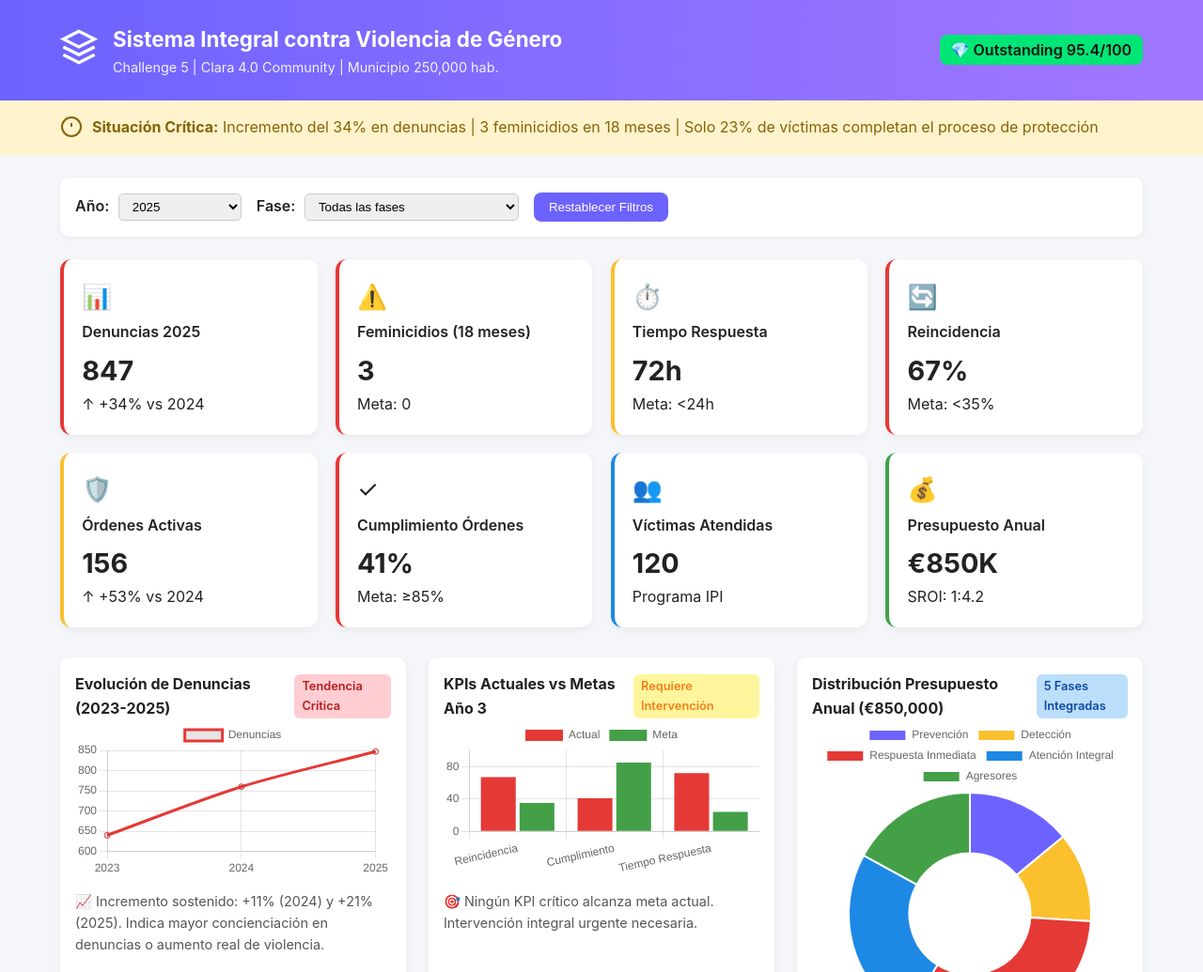
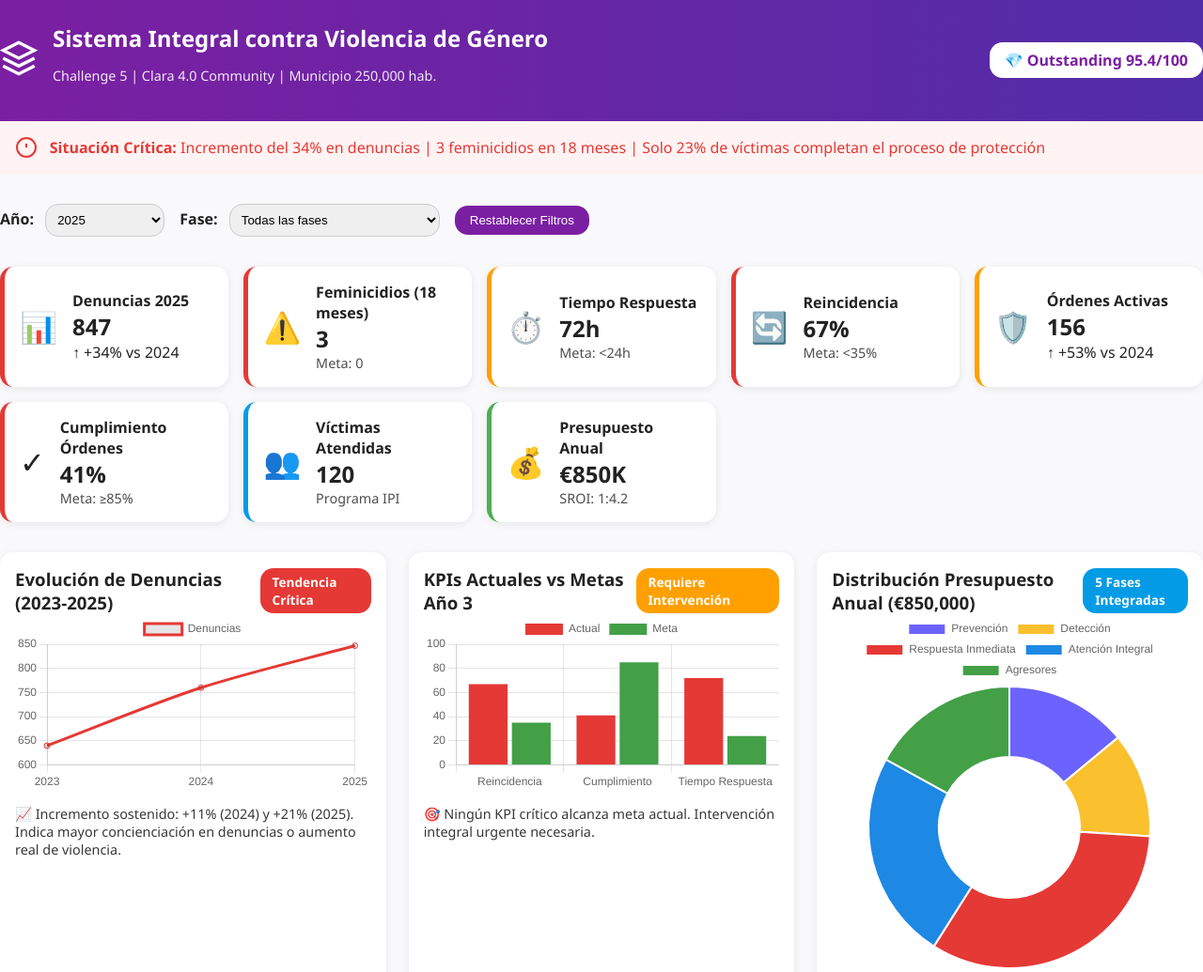
Before and after one commit to carmenmanzanoest-ship-it/clara-4-community-challenges, a plain HTML site: page index.html in a window 1280 px wide. Shown: the top 1035 px of the page at 94% size. Drawn offline with nearby package versions, Linux system fonts and the light colour scheme; files that its build step writes are made by us from their sources; files whose address does not match are found by name.

Commit message:
Update style.css

```diff
--- a/challenge-05-dashboard/style.css
+++ b/challenge-05-dashboard/style.css
@@ -1,28 +1,35 @@
-/* ==== General Reset ==== */
-* {
-  margin: 0;
-  padding: 0;
-  box-sizing: border-box;
+/* ============================================================
+   Clara 4.0 Community - Dashboard Challenge 5
+   Sistema Integral contra Violencia de Género
+   ============================================================ */
+
+:root {
+    --color-primary: #7b1fa2;
+    --color-secondary: #e1bee7;
+    --color-bg: #f9f9fb;
+    --color-text: #222;
+    --color-success: #4caf50;
+    --color-warning: #ffa000;
+    --color-critical: #e53935;
+    --color-info: #039be5;
+    --radius: 14px;
+    --shadow: 0 2px 8px rgba(0, 0, 0, 0.08);
+    --font-main: 'Segoe UI', Roboto, sans-serif;
 }
 
 body {
-  font-family: 'Inter', system-ui, sans-serif;
-  background-color: #f5f6fa;
-  color: #222;
-  line-height: 1.6;
+    font-family: var(--font-main);
+    margin: 0;
+    background: var(--color-bg);
+    color: var(--color-text);
 }
 
-/* ==== Header ==== */
+/* ---------------- Header ---------------- */
 .dashboard-header {
-  background: linear-gradient(90deg, #6c63ff, #a277ff);
-  color: #fff;
+    background: linear-gradient(90deg, var(--color-primary), #512da8);
+    color: white;
     padding: 1.5rem 0;
-  box-shadow: 0 4px 10px rgba(0,0,0,0.1);
-}
-
-.dashboard-header .container {
-  width: 90%;
-  margin: auto;
+    box-shadow: var(--shadow);
 }
 
 .header-content {
@@ -38,12 +45,9 @@ body {
     gap: 1rem;
 }
 
-.header-left .logo {
-  color: #fff;
-}
-
 .header-text h1 {
-  font-size: 1.4rem;
+    font-size: 1.5rem;
+    margin: 0;
 }
 
 .subtitle {
@@ -51,121 +55,113 @@ body {
     opacity: 0.9;
 }
 
-.status-badge {
-  font-size: 1rem;
+.badge {
+    padding: 0.5rem 1rem;
+    border-radius: var(--radius);
+    font-weight: bold;
 }
 
 .badge-outstanding {
-  background: #00e676;
-  color: #111;
-  padding: 6px 12px;
-  border-radius: 8px;
-  font-weight: 600;
+    background: #fff;
+    color: var(--color-primary);
 }
 
-/* ==== Alerts ==== */
+/* ---------------- Alerts ---------------- */
 .alerts-section {
-  background: #fff3cd;
-  padding: 1rem 0;
-  border-bottom: 1px solid #ffeeba;
+    background: #fff3f3;
+    padding: 1rem;
 }
 
 .alert {
     display: flex;
-  align-items: flex-start;
-  gap: 10px;
-  color: #856404;
-  width: 90%;
-  margin: auto;
+    align-items: center;
+    gap: 0.8rem;
+    font-weight: 500;
+    color: var(--color-critical);
 }
 
-/* ==== Filters ==== */
+/* ---------------- Filters ---------------- */
 .filters-section {
     display: flex;
+    flex-wrap: wrap;
+    gap: 1rem;
+    margin: 2rem 0;
     align-items: center;
-  gap: 1rem;
-  background: #fff;
-  padding: 1rem;
-  margin: 1.5rem auto;
-  width: 90%;
-  border-radius: 10px;
-  box-shadow: 0 2px 6px rgba(0,0,0,0.05);
 }
 
 .filter-group label {
     font-weight: 600;
-  margin-right: 5px;
+    margin-right: 0.5rem;
 }
 
 .filter-select {
-  padding: 5px 10px;
-  border-radius: 5px;
+    padding: 0.5rem;
+    border-radius: var(--radius);
     border: 1px solid #ccc;
 }
 
 .btn-secondary {
-  background: #6c63ff;
-  color: #fff;
+    padding: 0.5rem 1rem;
+    background: var(--color-primary);
+    color: white;
     border: none;
-  border-radius: 8px;
-  padding: 8px 16px;
+    border-radius: var(--radius);
     cursor: pointer;
 }
 
-.btn-secondary:hover {
-  background: #574b90;
-}
-
-/* ==== KPI Cards ==== */
+/* ---------------- KPI Cards ---------------- */
 .kpi-grid {
     display: grid;
-  grid-template-columns: repeat(auto-fit, minmax(220px, 1fr));
-  gap: 1.2rem;
-  width: 90%;
-  margin: auto;
+    grid-template-columns: repeat(auto-fit, minmax(240px, 1fr));
+    gap: 1rem;
+    margin-bottom: 2rem;
 }
 
 .kpi-card {
-  background: #fff;
-  border-radius: 12px;
-  padding: 1.2rem;
-  box-shadow: 0 3px 8px rgba(0,0,0,0.05);
+    background: white;
+    border-radius: var(--radius);
+    box-shadow: var(--shadow);
+    padding: 1rem;
+    display: flex;
+    align-items: center;
+    gap: 1rem;
 }
 
 .kpi-icon {
-  font-size: 1.6rem;
+    font-size: 2rem;
 }
 
 .kpi-label {
     font-weight: 600;
-  margin-top: 0.3rem;
 }
 
 .kpi-value {
-  font-size: 1.8rem;
+    font-size: 1.5rem;
     font-weight: bold;
-  margin-top: 0.3rem;
 }
 
-.kpi-critical { border-left: 4px solid #e53935; }
-.kpi-warning { border-left: 4px solid #fbc02d; }
-.kpi-info { border-left: 4px solid #1e88e5; }
-.kpi-success { border-left: 4px solid #43a047; }
+.kpi-meta {
+    font-size: 0.9rem;
+    opacity: 0.8;
+}
 
-/* ==== Charts ==== */
+.kpi-critical { border-left: 5px solid var(--color-critical); }
+.kpi-warning { border-left: 5px solid var(--color-warning); }
+.kpi-info { border-left: 5px solid var(--color-info); }
+.kpi-success { border-left: 5px solid var(--color-success); }
+
+/* ---------------- Charts ---------------- */
 .charts-grid {
-  width: 90%;
-  margin: 2rem auto;
     display: grid;
     grid-template-columns: repeat(auto-fit, minmax(360px, 1fr));
     gap: 1.5rem;
 }
 
 .chart-card {
-  background: #fff;
+    background: white;
+    border-radius: var(--radius);
+    box-shadow: var(--shadow);
     padding: 1rem;
-  border-radius: 10px;
-  box-shadow: 0 3px 8px rgba(0,0,0,0.05);
 }
 
 .chart-header {
@@ -175,33 +171,31 @@ body {
 }
 
 .chart-header h3 {
-  font-size: 1rem;
+    margin: 0;
 }
 
 .chart-badge {
-  font-size: 0.8rem;
-  border-radius: 6px;
-  padding: 3px 8px;
-  font-weight: 600;
+    padding: 0.3rem 0.8rem;
+    border-radius: var(--radius);
+    font-size: 0.85rem;
+    font-weight: bold;
 }
 
-.badge-critical { background: #ffcdd2; color: #b71c1c; }
-.badge-warning { background: #fff59d; color: #f57f17; }
-.badge-info { background: #bbdefb; color: #0d47a1; }
-.badge-success { background: #c8e6c9; color: #1b5e20; }
+.badge-critical { background: var(--color-critical); color: #fff; }
+.badge-warning { background: var(--color-warning); color: #fff; }
+.badge-info { background: var(--color-info); color: #fff; }
+.badge-success { background: var(--color-success); color: #fff; }
 
-.chart-insight {
-  margin-top: 0.8rem;
+.chart-footer {
     font-size: 0.9rem;
-  color: #555;
+    margin-top: 0.5rem;
+    opacity: 0.9;
 }
 
-/* ==== Timeline ==== */
+/* ---------------- Timeline ---------------- */
 .timeline {
-  width: 90%;
-  margin: 2rem auto;
-  position: relative;
-  border-left: 3px solid #6c63ff;
+    border-left: 3px solid var(--color-primary);
+    margin: 2rem 0;
     padding-left: 1rem;
 }
 
@@ -210,58 +204,63 @@ body {
 }
 
 .timeline-marker {
-  width: 14px;
-  height: 14px;
-  background: #6c63ff;
+    width: 12px;
+    height: 12px;
     border-radius: 50%;
-  position: absolute;
-  left: -8px;
-  margin-top: 4px;
+    background: var(--color-primary);
+    margin-left: -1.1rem;
 }
 
-/* ==== Resources ==== */
+.timeline-content h4 {
+    margin: 0 0 0.5rem 0;
+}
+
+/* ---------------- Resources ---------------- */
 .resources-grid {
     display: grid;
     grid-template-columns: repeat(auto-fit, minmax(220px, 1fr));
     gap: 1rem;
-  width: 90%;
-  margin: auto;
+    margin: 1rem 0;
 }
 
 .resource-card {
-  background: #fff;
-  border-radius: 10px;
+    background: white;
+    border-radius: var(--radius);
+    box-shadow: var(--shadow);
     padding: 1rem;
     text-align: center;
-  box-shadow: 0 3px 8px rgba(0,0,0,0.05);
 }
 
 .resource-icon {
-  font-size: 1.6rem;
+    font-size: 2rem;
 }
 
 .resource-tag {
-  font-size: 0.8rem;
-  color: #555;
+    display: block;
+    margin-top: 0.3rem;
+    font-size: 0.85rem;
+    opacity: 0.7;
 }
 
-/* ==== Footer ==== */
+/* ---------------- Footer ---------------- */
 .dashboard-footer {
-  background: #222;
-  color: #eee;
+    background: #111;
+    color: #ddd;
     padding: 1.5rem 0;
-  margin-top: 2rem;
+    margin-top: 3rem;
 }
 
-.dashboard-footer .container {
-  width: 90%;
-  margin: auto;
+.footer-content {
     display: flex;
     justify-content: space-between;
     flex-wrap: wrap;
+    gap: 1rem;
 }
 
 .footer-license img {
     vertical-align: middle;
-  margin-right: 5px;
 }
+
+.footer-disclaimer strong {
+    color: var(--color-warning);
+  }
```
Lines whose indentation alone changed are shown as unchanged.
